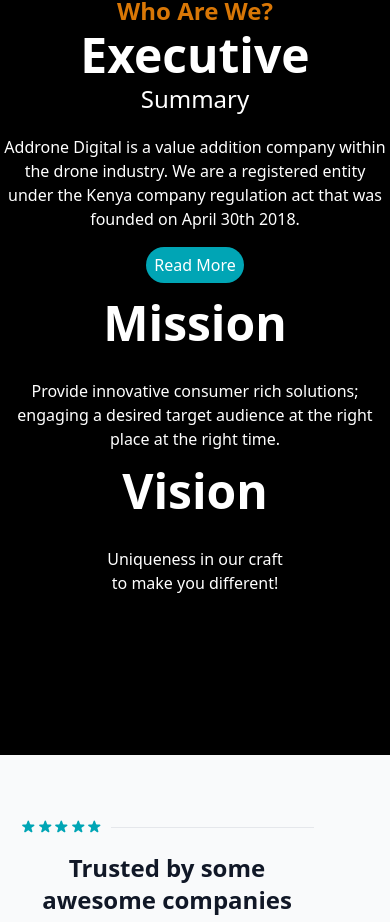
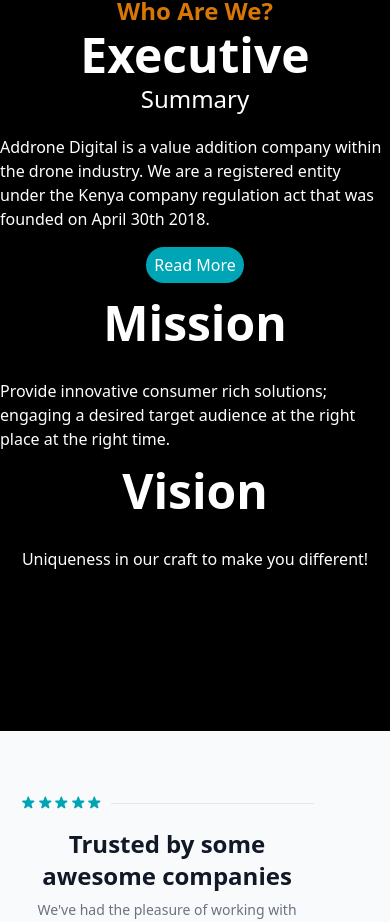
Before and after one commit to Magezi-Tech-Solutions/addrone, a Next.js app: page / in a window 390 px wide. Shown: the part 1280-2202 px from the top of the page. Built offline with nearby package versions, Linux system fonts and the light colour scheme.

Commit message:
Update Mvo.js

```diff
--- a/components/Mvo.js
+++ b/components/Mvo.js
@@ -53,7 +53,7 @@
             <h2 className="text-5xl font-bold text-white">Executive</h2>
             <h3 className="text-2xl font-medium text-white">Summary</h3>
             <div className="flex flex-col items-center pt-4 space-y-4 md:items-start">
-              <p className="text-center text-white md:text-left">
+              <p className="text-left text-white md:text-left">
                 Addrone Digital is a value addition company within the drone
                 industry. We are a registered entity under the Kenya company
                 regulation act that was founded on April 30th 2018.
@@ -66,15 +66,15 @@
               </button>
               <h2 className="text-5xl font-bold text-white">Mission</h2>
               <div className="flex flex-col items-center pt-4 space-y-4 md:items-start">
-                <p className="text-center text-white md:text-left">
+                <p className="text-left text-white md:text-left">
                   Provide innovative consumer rich solutions; engaging a desired
                   target audience at the right place at the right time.
                 </p>
               </div>
               <h2 className="text-5xl font-bold text-white">Vision</h2>
               <div className="flex flex-col items-center pt-4 space-y-4 md:items-start">
-                <p className="text-center text-white md:text-left">
-                  Uniqueness in our craft <br /> to make you different!
+                <p className="text-left text-white md:text-left">
+                  Uniqueness in our craft to make you different!
                 </p>
               </div>
             </div>
```
